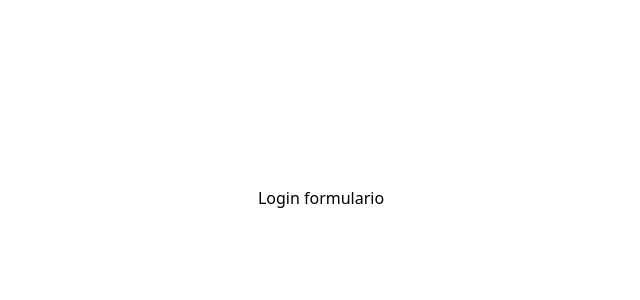
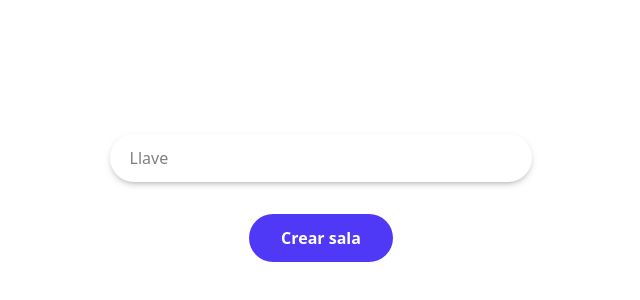
Before and after one commit to IyotoI/chat_my_del_front, a React app: page /login in a window 1280 px wide. Shown: the part 202-502 px from the top of the page, without its empty margins (319-959 px from the left). Built offline with nearby package versions, Linux system fonts and the light colour scheme; the HTML template or start-up script is replaced by a standard one.

Commit message:
Create form login

```diff
--- a/src/components/pages/LoginPage.jsx
+++ b/src/components/pages/LoginPage.jsx
@@ -1,9 +1,24 @@
+import Button from "../atoms/Button";
+import Input from "../atoms/Input";
 import LoginTemplate from "../templates/LoginTemplate";
+import { useNavigate } from "react-router-dom";
 
 export default function LoginPage() {
+  const navigate = useNavigate();
+
+  const handleLogin = () => {
+    navigate("/chat");
+  };
+
   return (
     <LoginTemplate>
-      <h1>Login formulario</h1>
+      <form className="text-center">
+        <Input
+          className="bg-white px-5 mr-2 text-black shadow-[0px_3px_8px_-4px_#777777] mb-8"
+          placeholder="Llave"
+        />
+        <Button onClick={handleLogin}>Crear sala</Button>
+      </form>
     </LoginTemplate>
   );
 }
```
